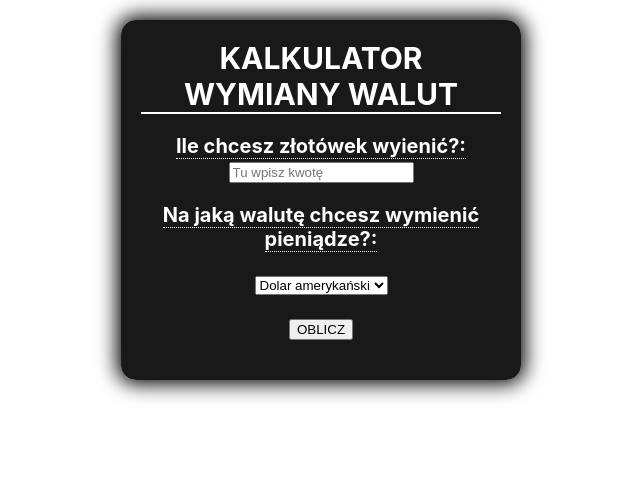
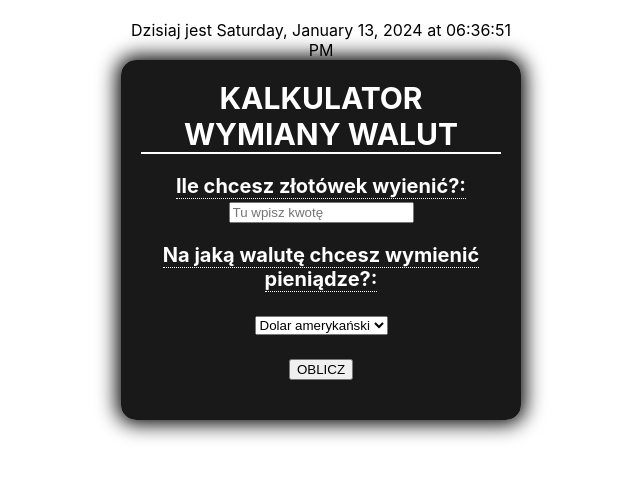
Before and after one commit to Jernejdamian/CalculateM11, a React (Create React App) app: page / in a window 1280 px wide. Shown: the top 478 px of the page, without its empty margins (319-959 px from the left). Built offline with nearby package versions, Linux system fonts and the light colour scheme.

Commit message:
add Clock

```diff
--- a/src/App.js
+++ b/src/App.js
@@ -2,6 +2,7 @@ import { currencies } from './currencies';
 import './App.css';
 import { Form } from './Form';
 import { useState } from 'react';
+import { Clock } from './Clock';
 
 function App() {
 
@@ -19,6 +20,7 @@ function App() {
 
   return (
     <div className="App">
+      <Clock/>
       <Form
         result={result}
         calculateResult={calculateResult}
--- /dev/null
+++ b/src/Clock/index.js
@@ -0,0 +1,31 @@
+import { useEffect, useState } from "react"
+
+export const Clock=()=>{
+const [data, setData] =useState(new Date());
+
+useEffect(()=>{
+const intervalID = setInterval(()=>{
+setData(new Date())
+},1000)
+return()=>{
+    clearInterval(intervalID)
+}
+
+},[])
+
+    return(
+        <div>
+            Dzisiaj jest {""}
+            {data.toLocaleString(undefined,{
+                weekday: "long",
+                year: "numeric",
+                month: "long",
+                day: "numeric",
+                hour: "2-digit",
+                minute: "2-digit",
+                second: "2-digit",
+
+            })}
+        </div>
+    )
+}
```
